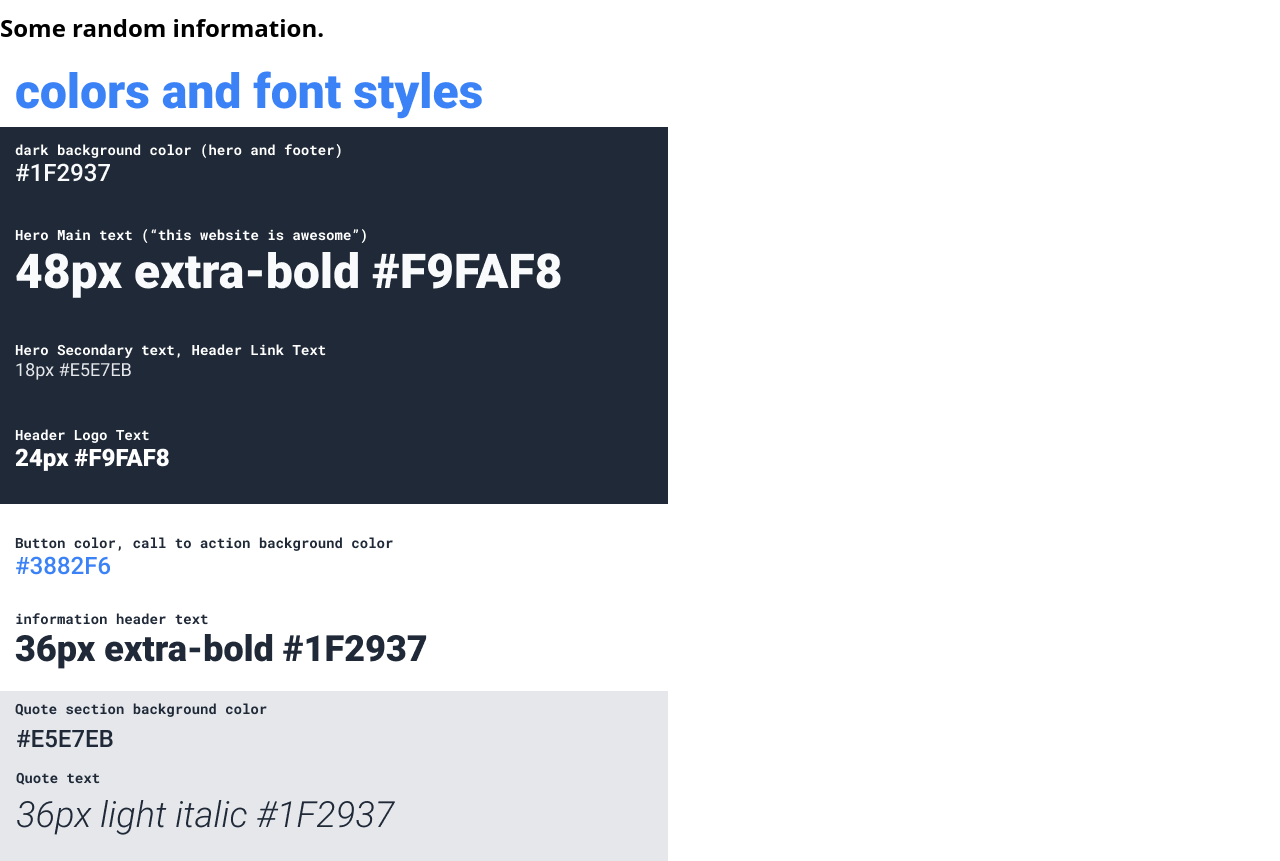
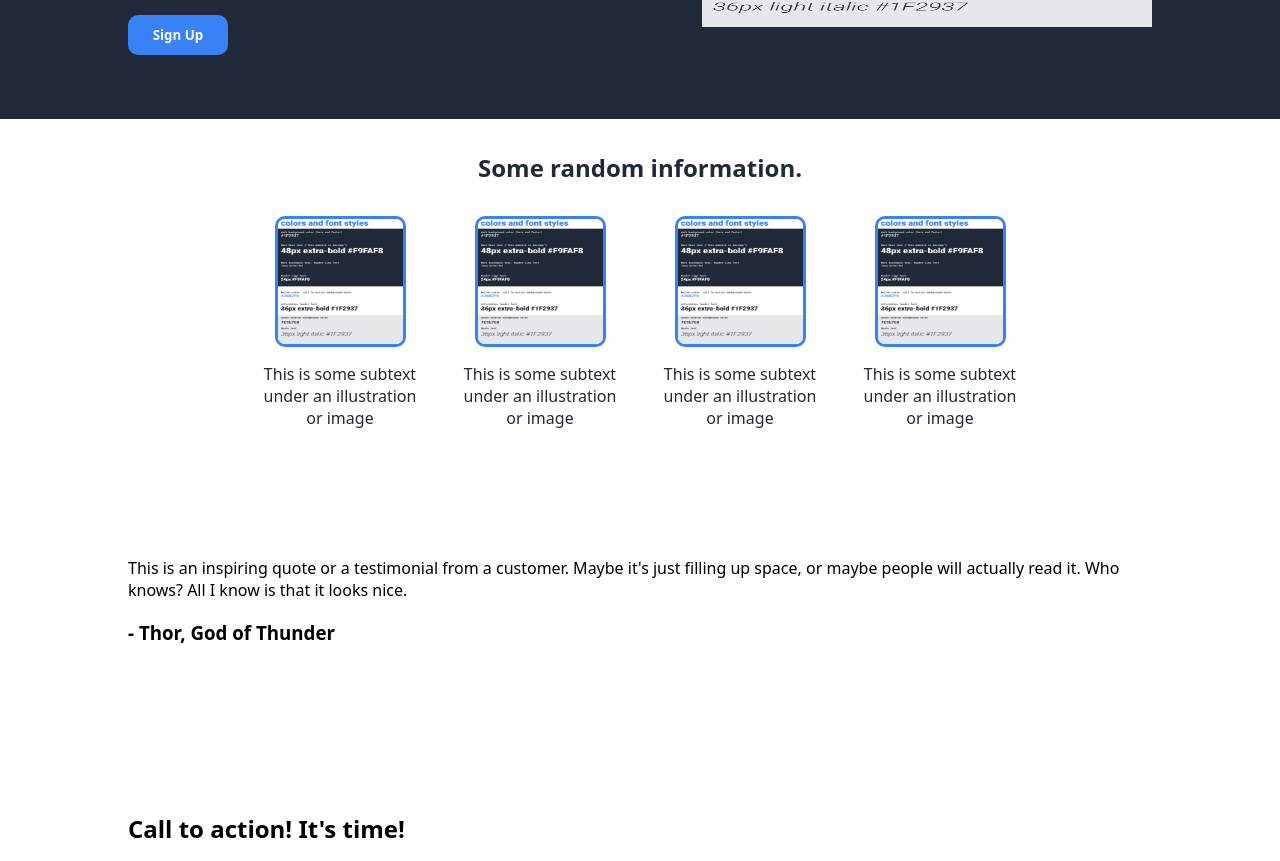
Before and after one commit to the-odin-project-max/landing-page, a plain HTML site: page index.html in a window 1280 px wide. Shown: the part 368-1229 px from the top of the page. Drawn offline with Linux system fonts and the light colour scheme.

Commit message:
feat(section): design carousel on website presentation

```diff
--- a/css/style.css
+++ b/css/style.css
@@ -36,9 +36,12 @@ header a {
 }
 
 /* SECTION 1 */
+section {
+	padding: 64px 10vw;
+}
+
 section.website-presentation {
 	background-color: #1F2937;
-	padding: 0 10vw;
 	display: flex;
 	justify-content: space-between;
 	gap: 16px;
@@ -76,3 +79,42 @@ section.website-presentation img {
 	align-items: baseline;
 	flex-basis: 450px
 }
+
+/* SECTION 2 */
+section.carousel {
+	display: flex;
+	flex-direction: column;
+	justify-content: center;
+	text-align: center;
+	padding: 32px 20vw;
+}
+
+.carousel-title {
+	font-weight: extra-bold;
+	color: #1F2937;
+	margin: 0 0 32px;
+}
+
+.carousel-container {
+	display: flex;
+	justify-content: space-between;
+	flex: 1 1 100px;
+	gap: 32px;
+}
+
+.carousel-item {
+	display: flex;
+	flex-direction: column;
+	align-items: center;
+}
+.carousel-item img {
+	height: 125px;
+	width: 125px;
+	border: 3px solid #3882f6;
+	border-radius: 10px;
+}
+
+.carousel-item p {
+	color: #1F2937;
+	font-weight: lighter;
+}
--- a/index.html
+++ b/index.html
@@ -42,6 +42,10 @@
 				<img src="./assigment/color-and-fonts.png" alt="This is a placeholder for an image" class="carousel-image">
 				<p class="carousel-item-text">This is some subtext under an illustration or image</p>
 			</div>
+			<div class="carousel-item">
+				<img src="./assigment/color-and-fonts.png" alt="This is a placeholder for an image" class="carousel-image">
+				<p class="carousel-item-text">This is some subtext under an illustration or image</p>
+			</div>
 	</section>
 	<section class="quote">
 		<p class="quote-text">This is an inspiring quote or a testimonial from a customer. Maybe it's just filling up space, or maybe people will actually read it. Who knows? All I know is that it looks nice.</p>
```
